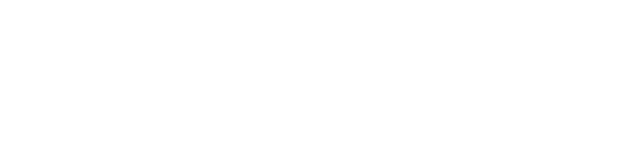
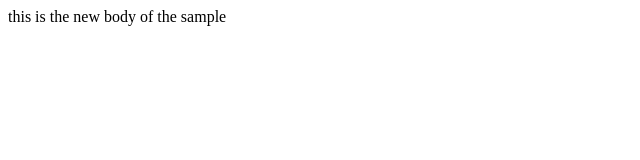
Before and after one commit to lucyy147/13, a plain HTML site: page sample.html in a window 1280 px wide. Shown: the whole page, without its empty margins (0-640 px from the left). Drawn offline with Linux system fonts and the light colour scheme.

Commit message:
added a new body of the sample

```diff
--- a/sample.html
+++ b/sample.html
@@ -6,6 +6,6 @@
     <title>Document</title>
 </head>
 <body>
-
+    this is the new body of the sample
 </body>
 </html>
```
